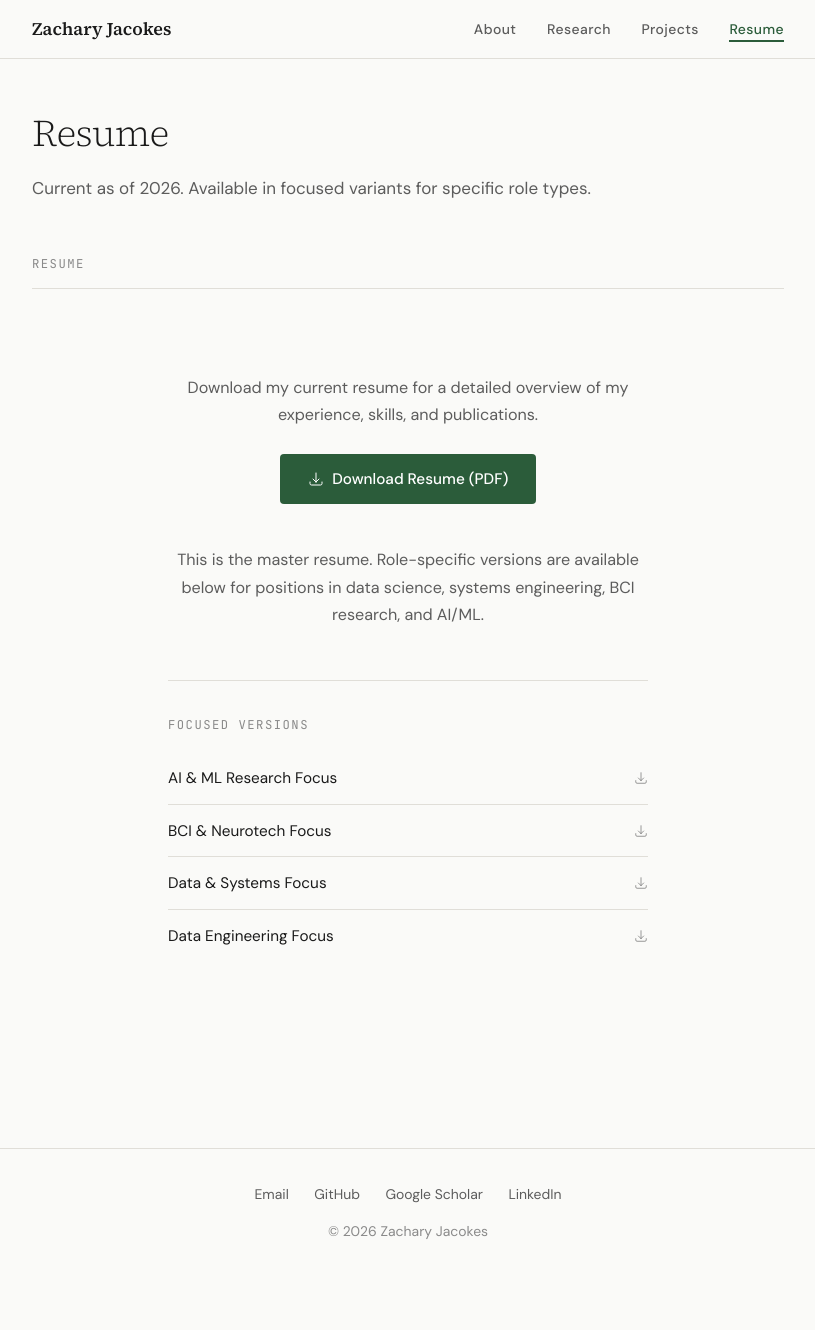
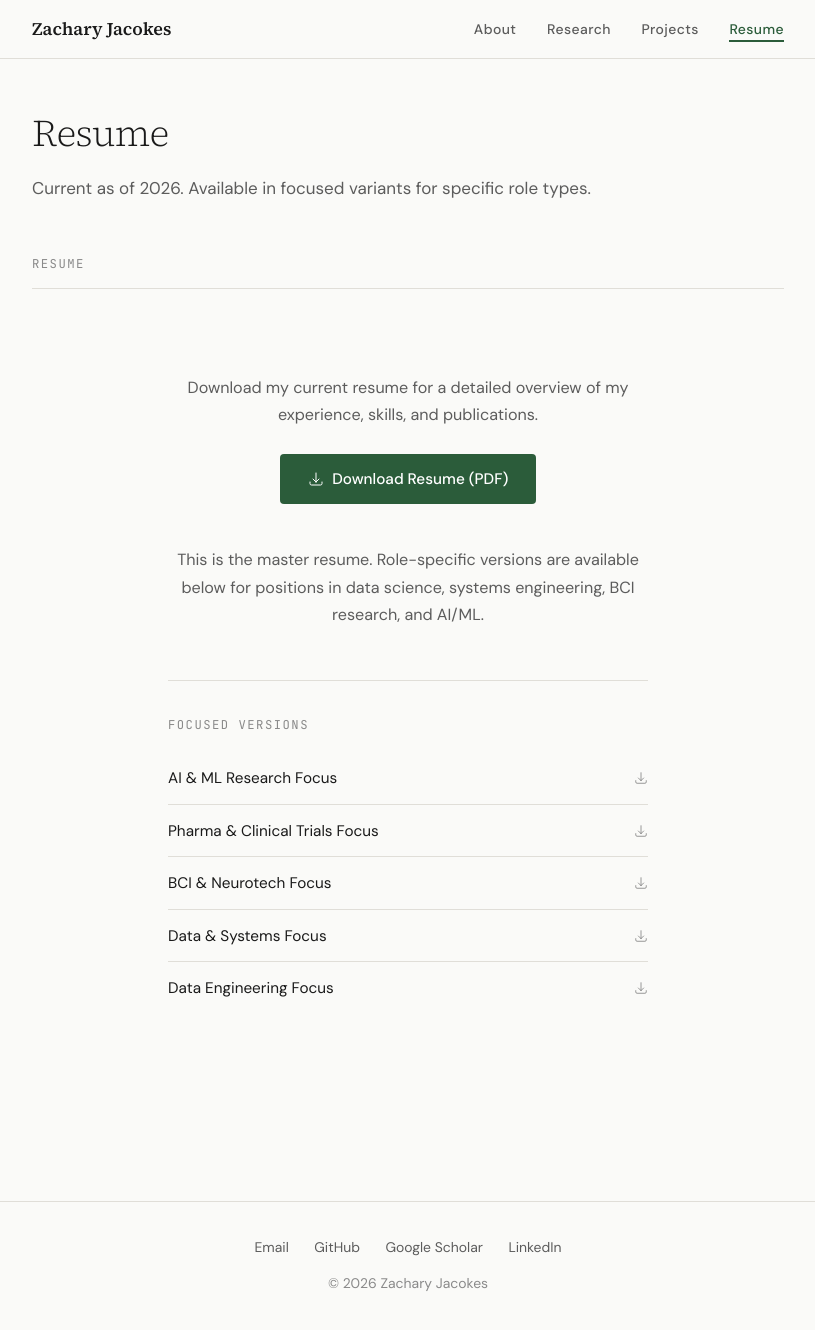
Before and after one commit to zjacokes/jacokes.github.io, a Jekyll site: the page built from resume.html, in a window 1280 px wide and 1330 px high. Shown: the whole window, without its empty margins (232-1047 px from the left). Built offline with Jekyll 4.4.1, drawn with Linux system fonts in a browser that asks for light colours.

Commit message:
pharma resume

```diff
--- a/resume.html
+++ b/resume.html
@@ -129,6 +129,11 @@ description: "Resume of Zachary Jacokes — data scientist and neuroscientist sp
             <svg xmlns="http://www.w3.org/2000/svg" fill="none" viewBox="0 0 24 24" stroke-width="1.5" stroke="currentColor"><path stroke-linecap="round" stroke-linejoin="round" d="M3 16.5v2.25A2.25 2.25 0 005.25 21h13.5A2.25 2.25 0 0021 18.75V16.5M16.5 12L12 16.5m0 0L7.5 12m4.5 4.5V3" /></svg>
         </a>
 
+        <a class="resume-variant-link" href="/assets/zjacokes_pharma-focus_resume_5-1-2026.pdf" target="_blank" rel="noopener">
+            Pharma &amp; Clinical Trials Focus
+            <svg xmlns="http://www.w3.org/2000/svg" fill="none" viewBox="0 0 24 24" stroke-width="1.5" stroke="currentColor"><path stroke-linecap="round" stroke-linejoin="round" d="M3 16.5v2.25A2.25 2.25 0 005.25 21h13.5A2.25 2.25 0 0021 18.75V16.5M16.5 12L12 16.5m0 0L7.5 12m4.5 4.5V3" /></svg>
+        </a>
+
         <a class="resume-variant-link" href="/assets/zjacokes_bci-focus_resume_2-18-2026.pdf" target="_blank" rel="noopener">
             BCI &amp; Neurotech Focus
             <svg xmlns="http://www.w3.org/2000/svg" fill="none" viewBox="0 0 24 24" stroke-width="1.5" stroke="currentColor"><path stroke-linecap="round" stroke-linejoin="round" d="M3 16.5v2.25A2.25 2.25 0 005.25 21h13.5A2.25 2.25 0 0021 18.75V16.5M16.5 12L12 16.5m0 0L7.5 12m4.5 4.5V3" /></svg>
```
Also changed, not shown: 1 other file.
